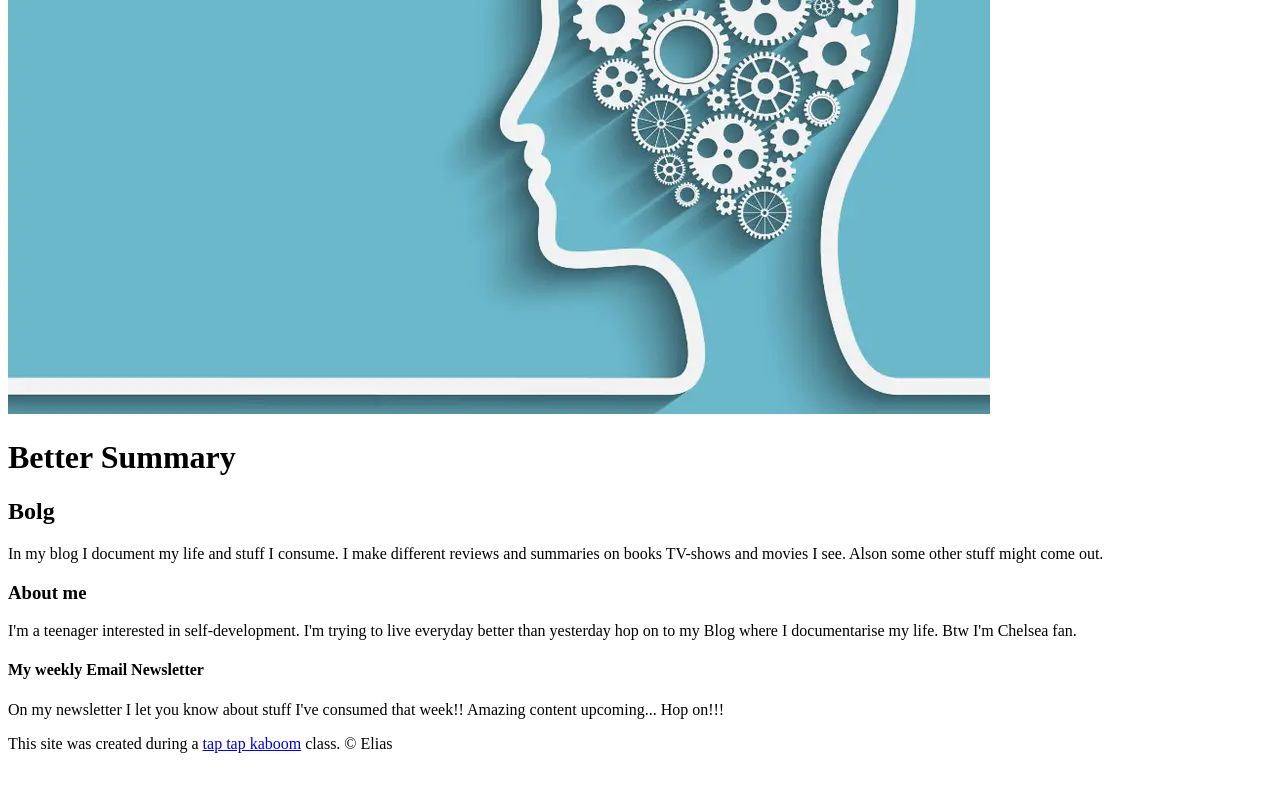
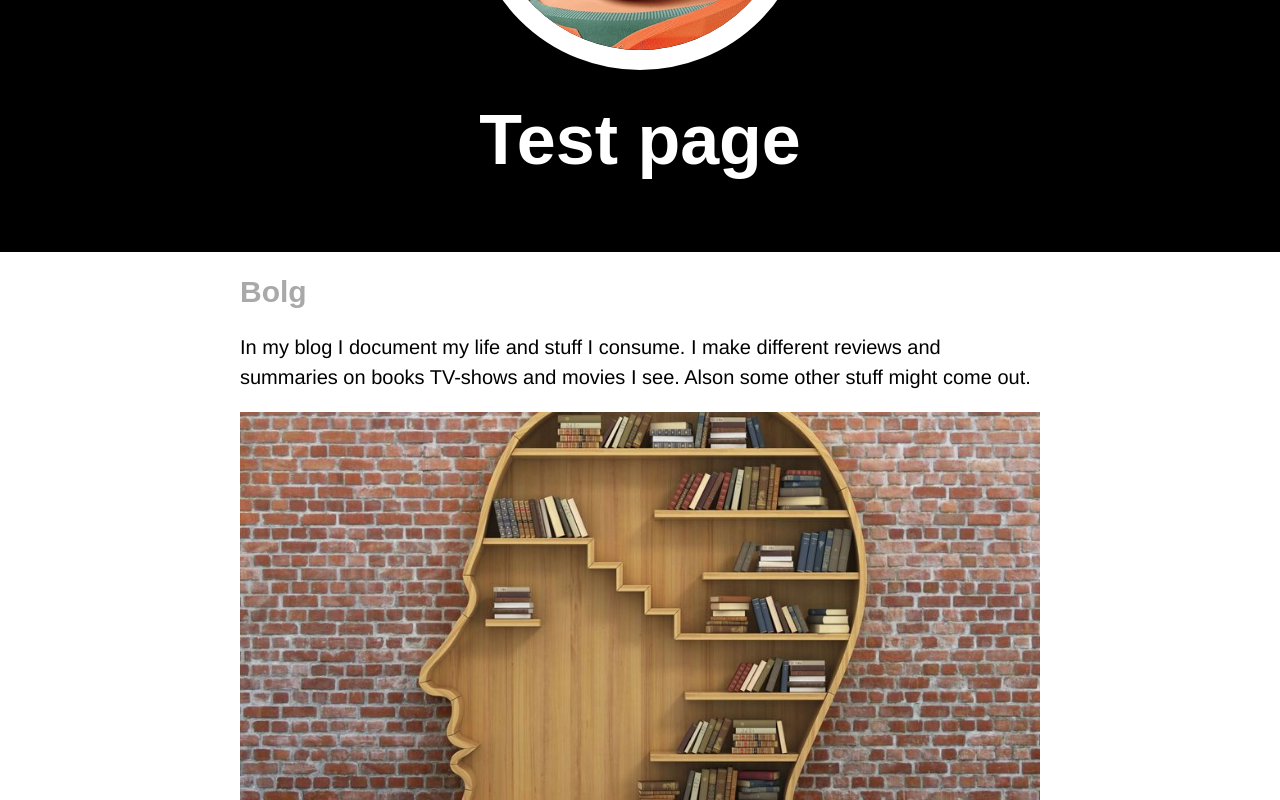
Before and after one commit to Eloijaz/Better-Summary, a plain HTML site: page index.html in a window 1280 px wide. Shown: the part 320-1120 px from the top of the page. Before the commit the page ends 1089 px from the top, so only its background shows below. Drawn offline with Linux system fonts and the light colour scheme.

Commit message:
wrote the CSS for my website and changed some HTML.

```diff
--- /dev/null
+++ b/css/blog.css
@@ -0,0 +1,67 @@
+/*<>*/
+body{
+	margin: 0;
+	font-family: 'Helvetica', 'Arial', 'sans-serif';
+	font-size: 20px;
+	line-height: 30px;
+}
+
+header{
+	background-color: black;
+	/*Text place*/
+	text-align: center;
+
+	padding-top: 50px;
+	padding-bottom: 50px;
+}
+
+h1, h2{
+	font-family: 'Teko', sans-serif;
+}
+
+header h1 {
+	color: white;
+	font-size: 70px;
+
+}
+
+/*Make the header image a circle*/
+header img{
+	border-radius: 170px;
+	width: 300px;
+	border: 20px solid white ;
+}
+
+main{
+	max-width: 800px;
+	margin: 0 auto;
+	padding: 0 20px;
+}
+
+main img{
+	max-width: 100%;
+}
+
+h2 {
+	font-size: 30px;
+	color: darkgrey;
+}
+
+footer{
+	background-color: black;
+	/*Text place*/
+	text-align: center;
+	color: white;
+	padding: 50px ;
+}
+footer p{
+	margin: 0;
+}
+
+footer a{
+	color: white;
+}
+footer a:hover{
+	opacity: .5;
+	background-color: transparent;
+}
--- a/index.html
+++ b/index.html
@@ -1,19 +1,21 @@
+<!-- <> -->
 <!DOCTYPE html>
 <html>
 <head>
 	<title>Better Summary</title>
-	<link rel="icon" href="img/avatar.jpeg">
+	<link rel="icon" href="img/ralf.jpeg">
+	<link rel="stylesheet" type="text/css" href="css/blog.css">
 </head>
 <body>
 
 	<!-- header element -->
 	<header>
 
-		<img src="img/avatar.jpeg">
+		<img src="img/ralf.jpeg">
 
 
 		<h1>
-			Better Summary
+			Test page
 		</h1>
 
 	</header>
@@ -25,19 +27,21 @@
 		<h2>Bolg</h2>
 		<p>In my blog I document my life and stuff I consume. I make different reviews and summaries on books TV-shows and movies I see. Alson some other stuff might come out.</p>
 
+		<img src="img/book.jpeg">
+
 
 		<!-- About me -->
-		<h3>About me</h3>
+		<h2>About me</h2>
 		<p>I'm a teenager interested in self-development. I'm trying to live everyday better than yesterday hop on to my Blog where I documentarise my life. Btw I'm Chelsea fan.</p>
 
 		<!-- Email newsletter -->
-		<h4>My weekly Email Newsletter</h4>
+		<h2>My weekly Email Newsletter</h2>
 		<p>On my newsletter I let you know about stuff I've consumed that week!! Amazing content upcoming... Hop on!!!</p>
 
 		 <!-- Footer element -->
 
 		 <footer>
-		 	<p>This site was created during a <a target="_blank" href="https://chelseafc.com">tap tap kaboom</a> class. &copy; Elias</p>
+		 	<p>This is created by &copy; <a target="_blank" href="https://chelseafc.com">Elias Siljander</a></p>
 		 </footer>
 
 	</main>
@@ -45,5 +49,3 @@
 
 </body>
 </html>
-
-<!-- <> -->
```
Also changed, not shown: img/book.jpeg (added), img/brain.jpeg (added), img/fullness.jpeg (added), img/ralf.jpeg (added).
